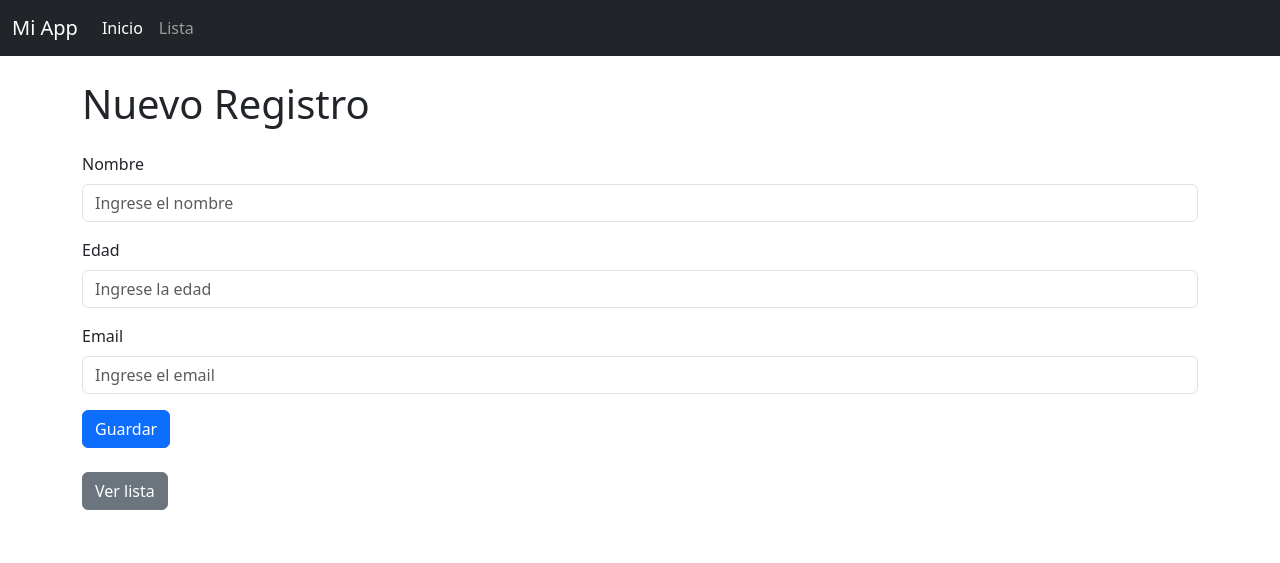
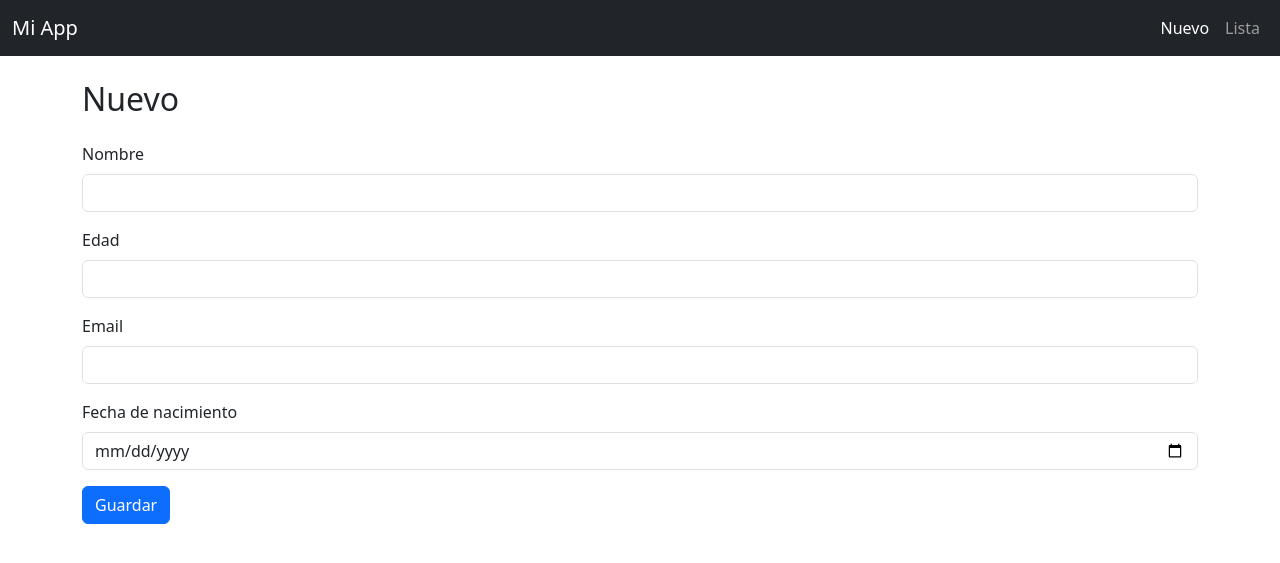
Before and after one commit to Carlos-Arca-Barca/mi_app_web, a Flask app: page / in a window 1280 px wide. Shown: the top 563 px of the page. Run offline with Flask 3, Linux system fonts and the light colour scheme; some libraries are stand-ins or nearby versions.

Commit message:
Actualizado a postgre

```diff
--- a/app.py
+++ b/app.py
@@ -1,133 +1,145 @@
 
+import psycopg2
+from psycopg2.extras import RealDictCursor
+from flask import Flask, render_template, request, redirect, url_for
+from datetime import datetime
 
-
-
-import os
-import sqlite3
-from flask import Flask, render_template, request, redirect, url_for
-
-# -------------------------------------
-# 1️⃣ Rutas de archivos
-# -------------------------------------
-BASE_DIR = os.path.dirname(os.path.abspath(__file__))
-DB_PATH = os.path.join(BASE_DIR, "datos.db")
-
-# -------------------------------------
-# 2️⃣ Crear app Flask
-# -------------------------------------
 app = Flask(__name__)
 
 # -------------------------------------
-# 3️⃣ Funciones de DB
+# CONEXIÓN
 # -------------------------------------
 def get_conn():
-    """Devuelve la conexión a SQLite con filas como diccionarios"""
-    conn = sqlite3.connect(DB_PATH)
-    conn.row_factory = sqlite3.Row  # <-- filas como diccionarios
-    return conn
-
-def crear_tabla():
-    """Crea tabla si no existe"""
-    conn = get_conn()
-    cursor = conn.cursor()
-    cursor.execute("""
-        CREATE TABLE IF NOT EXISTS personas (
-            id INTEGER PRIMARY KEY AUTOINCREMENT,
-            nombre TEXT NOT NULL,
-            edad INTEGER NOT NULL,
-            email TEXT NOT NULL
-        )
-    """)
-    conn.commit()
-    conn.close()
-
-# Crear la tabla al iniciar
-crear_tabla()
+    return psycopg2.connect(
+        dbname="mi_db",
+        user="mi_usuario",
+        password="OKLAHOMA",
+        host="localhost",
+        port=5432
+    )
 
 # -------------------------------------
-# 4️⃣ Rutas de Flask
+# INDEX (INSERT)
 # -------------------------------------
-
 @app.route("/", methods=["GET", "POST"])
 def index():
-    error = None
-    if request.method == "POST":
-        nombre = request.form.get("nombre", "").strip()
-        edad = request.form.get("edad", "").strip()
-        email = request.form.get("email", "").strip()
-
-        # Validación back-end
-        if not nombre or not edad.isdigit() or not email:
-            error = "Todos los campos son obligatorios y la edad debe ser un número."
-        else:
-            conn = get_conn()
-            cursor = conn.cursor()
-            cursor.execute(
-                "INSERT INTO personas (nombre, edad, email) VALUES (?, ?, ?)",
-                (nombre, int(edad), email)
-            )
-            conn.commit()
-            conn.close()
-            return redirect(url_for("lista"))
-
-    return render_template("index.html", titulo="Nuevo Registro", activo="inicio", error=error)
-
-# -------------------------------------
-@app.route("/lista")
-def lista():
-    conn = get_conn()
-    cursor = conn.cursor()
-    cursor.execute("SELECT * FROM personas")
-    filas = cursor.fetchall()
-    conn.close()
-
-    # Convertir filas en diccionarios
-    datos = [dict(f) for f in filas]
-
-    return render_template("lista.html", titulo="Lista de Personas", activo="lista", datos=datos)
-
-# -------------------------------------
-@app.route("/editar/<int:id>", methods=["GET", "POST"])
-def editar(id):
-    conn = get_conn()
-    cursor = conn.cursor()
-    cursor.execute("SELECT * FROM personas WHERE id = ?", (id,))
-    fila = cursor.fetchone()
-
-    if fila is None:
-        conn.close()
-        return "Registro no encontrado", 404
-
-    persona = dict(fila)
     error = None
 
     if request.method == "POST":
         nombre = request.form.get("nombre", "").strip()
         edad = request.form.get("edad", "").strip()
         email = request.form.get("email", "").strip()
+        fecha_nac = request.form.get("fecha_nac", "").strip()
 
-        if not nombre or not edad.isdigit() or not email:
-            error = "Todos los campos son obligatorios y la edad debe ser un número."
+        # Validación
+        if not nombre or not edad.isdigit() or not email or not fecha_nac:
+            error = "Todos los campos son obligatorios"
         else:
-            cursor.execute(
-                "UPDATE personas SET nombre=?, edad=?, email=? WHERE id=?",
-                (nombre, int(edad), email, id)
-            )
-            conn.commit()
-            conn.close()
-            return redirect(url_for("lista"))
+            try:
+                # Convertir fecha a formato PostgreSQL
+                fecha_obj = datetime.strptime(fecha_nac, "%Y-%m-%d")
+
+                conn = get_conn()
+                cursor = conn.cursor()
+
+                cursor.execute(
+                    """INSERT INTO contactos (nombre, edad, email, fecha_nac)
+                       VALUES (%s, %s, %s, %s)""",
+                    (nombre, int(edad), email, fecha_obj)
+                )
+
+                conn.commit()
+                conn.close()
+
+                return redirect(url_for("lista"))
+
+            except Exception as e:
+                error = f"Error: {e}"
+
+    return render_template("index.html", titulo="Nuevo", activo="inicio", error=error)
+
+# -------------------------------------
+# LISTA
+# -------------------------------------
+@app.route("/lista")
+def lista():
+    conn = get_conn()
+    cursor = conn.cursor(cursor_factory=RealDictCursor)
+
+    cursor.execute("""
+        SELECT
+            id_contacto,
+            nombre,
+            edad,
+            email,
+            TO_CHAR(fecha_nac, 'DD-MM-YYYY') as fecha_nac
+        FROM contactos
+    """)
+
+    datos = cursor.fetchall()
+    conn.close()
+
+    return render_template("lista.html", titulo="Lista", activo="lista", datos=datos)
+
+# -------------------------------------
+# EDITAR
+# -------------------------------------
+@app.route("/editar/<int:id>", methods=["GET", "POST"])
+def editar(id):
+    conn = get_conn()
+    cursor = conn.cursor(cursor_factory=RealDictCursor)
+
+    cursor.execute("SELECT * FROM contactos WHERE id_contacto = %s", (id,))
+    persona = cursor.fetchone()
+
+    if not persona:
+        conn.close()
+        return "No encontrado", 404
+
+    error = None
+
+    if request.method == "POST":
+        nombre = request.form.get("nombre", "").strip()
+        edad = request.form.get("edad", "").strip()
+        email = request.form.get("email", "").strip()
+        fecha_nac = request.form.get("fecha_nac", "").strip()
+
+        if not nombre or not edad.isdigit() or not email or not fecha_nac:
+            error = "Todos los campos son obligatorios"
+        else:
+            try:
+                fecha_obj = datetime.strptime(fecha_nac, "%Y-%m-%d")
+
+                cursor.execute(
+                    """UPDATE contactos
+                       SET nombre=%s, edad=%s, email=%s, fecha_nac=%s
+                       WHERE id_contacto=%s""",
+                    (nombre, int(edad), email, fecha_obj, id)
+                )
+
+                conn.commit()
+                conn.close()
+
+                return redirect(url_for("lista"))
+
+            except Exception as e:
+                error = f"Error: {e}"
 
     conn.close()
-    return render_template("editar.html", titulo="Editar Registro", activo="editar", persona=persona, error=error)
+    return render_template("editar.html", titulo="Editar", activo="editar", persona=persona, error=error)
 
+# -------------------------------------
+# ELIMINAR
 # -------------------------------------
 @app.route("/eliminar/<int:id>")
 def eliminar(id):
     conn = get_conn()
     cursor = conn.cursor()
-    cursor.execute("DELETE FROM personas WHERE id=?", (id,))
+
+    cursor.execute("DELETE FROM contactos WHERE id_contacto=%s", (id,))
     conn.commit()
     conn.close()
+
     return redirect(url_for("lista"))
 
 # -------------------------------------
--- a/templates/base.html
+++ b/templates/base.html
@@ -3,32 +3,30 @@
 <head>
     <meta charset="UTF-8">
     <meta name="viewport" content="width=device-width, initial-scale=1.0">
-    <title>{{ titulo or "Mi Aplicación" }}</title>
+    <title>{{ titulo or "Mi App" }}</title>
 
-    <!-- Bootstrap CSS -->
+    <!-- Bootstrap -->
     <link href="https://cdn.jsdelivr.net/npm/bootstrap@5.3.0/dist/css/bootstrap.min.css" rel="stylesheet">
 </head>
 <body>
 
-<!-- NAVBAR -->
 <nav class="navbar navbar-expand-lg navbar-dark bg-dark mb-4">
     <div class="container-fluid">
         <a class="navbar-brand" href="/">Mi App</a>
-        <div class="collapse navbar-collapse">
-            <ul class="navbar-nav me-auto mb-2 mb-lg-0">
+
+        <ul class="navbar-nav">
             <li class="nav-item">
-                    <a class="nav-link {% if activo=='inicio' %}active{% endif %}" href="/">Inicio</a>
+                <a class="nav-link {% if activo=='inicio' %}active{% endif %}" href="/">Nuevo</a>
             </li>
             <li class="nav-item">
                 <a class="nav-link {% if activo=='lista' %}active{% endif %}" href="/lista">Lista</a>
             </li>
         </ul>
     </div>
-    </div>
 </nav>
 
 <div class="container">
-    <h1 class="mb-4">{{ titulo or "Mi Aplicación" }}</h1>
+    <h2 class="mb-4">{{ titulo }}</h2>
     {% block contenido %}{% endblock %}
 </div>
 
--- a/templates/index.html
+++ b/templates/index.html
@@ -9,24 +9,27 @@
 <form method="POST">
 
     <div class="mb-3">
-        <label for="nombre" class="form-label">Nombre</label>
-        <input type="text" id="nombre" name="nombre" class="form-control" placeholder="Ingrese el nombre" value="{{ nombre or '' }}" required>
+        <label class="form-label">Nombre</label>
+        <input type="text" name="nombre" class="form-control" required>
     </div>
 
     <div class="mb-3">
-        <label for="edad" class="form-label">Edad</label>
-        <input type="number" id="edad" name="edad" class="form-control" placeholder="Ingrese la edad" value="{{ edad or '' }}" min="1" required>
+        <label class="form-label">Edad</label>
+        <input type="number" name="edad" class="form-control" required>
     </div>
 
     <div class="mb-3">
-        <label for="email" class="form-label">Email</label>
-        <input type="email" id="email" name="email" class="form-control" placeholder="Ingrese el email" value="{{ email or '' }}" required>
+        <label class="form-label">Email</label>
+        <input type="email" name="email" class="form-control" required>
+    </div>
+
+    <div class="mb-3">
+        <label class="form-label">Fecha de nacimiento</label>
+        <input type="date" name="fecha_nac" class="form-control" required>
     </div>
 
     <button type="submit" class="btn btn-primary">Guardar</button>
+
 </form>
 
-<br>
-<a href="/lista" class="btn btn-secondary">Ver lista</a>
-
 {% endblock %}
```
Also changed, not shown: templates/editar.html (+13 -9 lines), templates/lista.html (+5 -3 lines), datos.db (deleted). Lines whose indentation alone changed are shown as unchanged.
